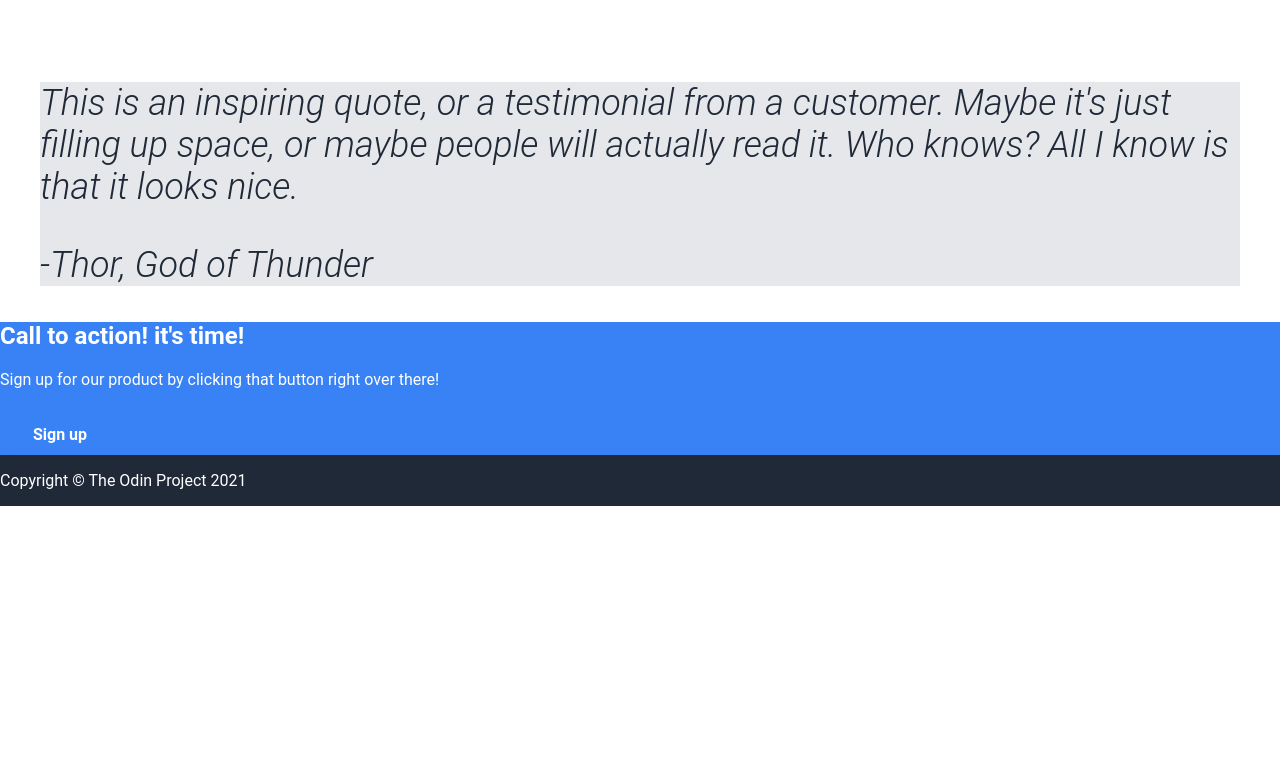
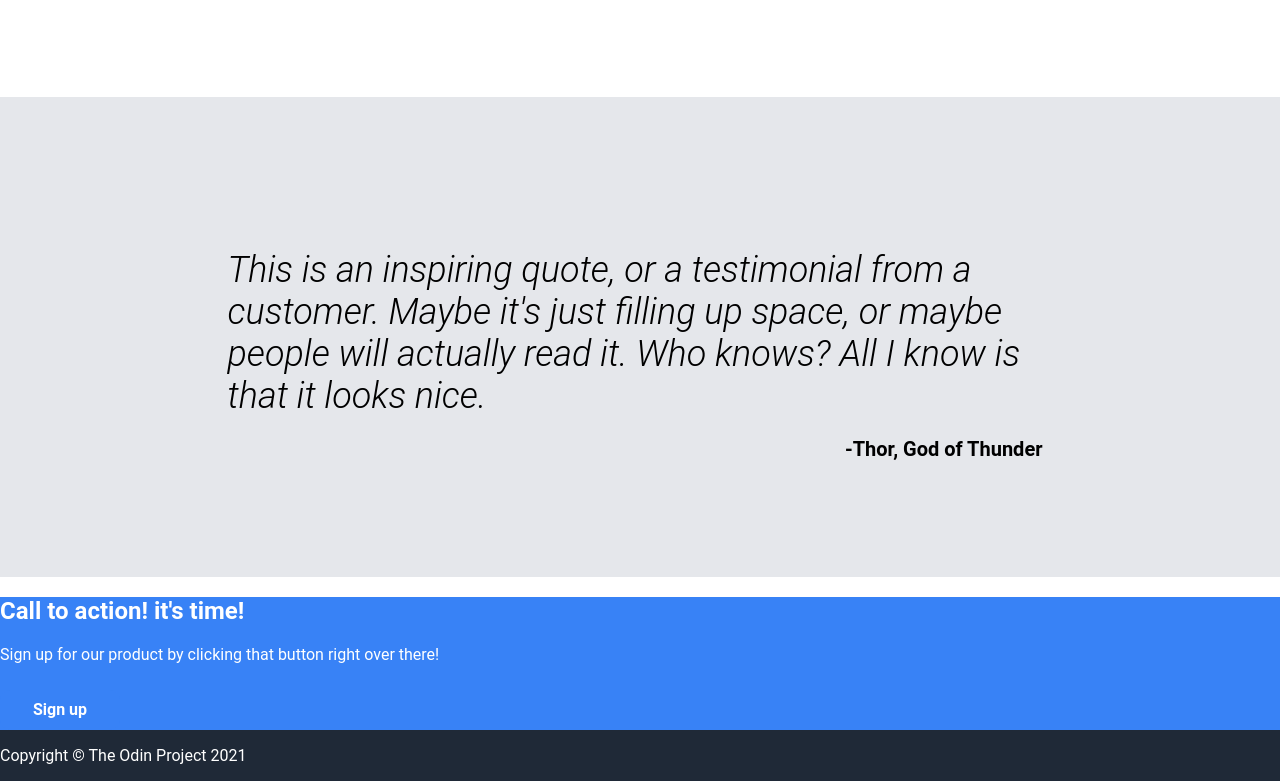
Before and after one commit to dhiaabrahim/Landing-Page, a plain HTML site: page index.html in a window 1280 px wide. Shown: the part 823-1604 px from the top of the page. Before the commit the page ends 1329 px from the top, so only its background shows below. Drawn offline with Linux system fonts and the light colour scheme.

Commit message:
Finish the quote section, and moved the properties releated to it from the top of the page to bottom

```diff
--- a/index.html
+++ b/index.html
@@ -54,9 +54,9 @@
             </div>
         </section>
 
-        <section class="quote">
-            <blockquote>
-                <p>This is an inspiring quote, or a testimonial from a customer. Maybe it's just filling up space, or maybe people will actually read it. Who knows? All I know is that it looks nice.</p>
+        <section class="quote-section">
+            <blockquote class="quote">
+                <p class="quote-paragraph">This is an inspiring quote, or a testimonial from a customer. Maybe it's just filling up space, or maybe people will actually read it. Who knows? All I know is that it looks nice.</p>
                 <footer class="speaker">-Thor, God of Thunder</footer>
             </blockquote>
         </section>
--- a/style.css
+++ b/style.css
@@ -6,11 +6,6 @@
 
 header, footer{
     background-color: #1F2937;
-}
-
-.speaker {
-    color: #1F2937;
-    background-color: #E5E7EB;
 }
 
 .hero-main{
@@ -59,14 +54,6 @@ button {
     font-weight: 900;
 }
 
-blockquote {
-    background-color: #E5E7EB;
-    font-size: 36px;
-    font-style: italic;
-    font-weight: 300;
-    color: #1F2937;
-}
-
 .copyright-text {
     color: white;
 }
@@ -82,7 +69,7 @@ a {
 }
 
 /*                                         FLEXBOX                                      */
-/* header */
+/* Header */
 body {
     margin: 0;
     display: flex;
@@ -114,8 +101,9 @@ footer {
 .hero {
     display: flex;
     padding: 24px;
-    padding-left: 100px;
+    padding-left: 45px;
     padding-bottom: 100px;
+    padding-top: 75px;
     justify-content: center;
     align-items: flex-end;
 }
@@ -166,3 +154,38 @@ figure {
 .content {
     max-width: 150px;
 }
+
+/* Quote */
+
+/* Center the entire quote block horizontally and gives padding.*/
+.quote-section {
+    background-color: #E5E7EB;
+    padding: 100px;
+    display: flex;
+    justify-content: center;
+}
+
+/* Restricts width and centers content inside.*/
+.quote {
+    max-width: 825px;
+    display: flex;
+    flex-direction: column;
+    align-items: center;
+}
+
+/* Centers the text and ensures clean spacing.*/
+.quote-paragraph {
+    font-size: 36px;
+    font-style: italic;
+    font-weight: 300;
+    margin-bottom: 20px;
+}
+
+/* Aligned to the right inside the quote block only.*/
+.speaker {
+    font-weight: 600;
+    font-size: 20px;
+    align-self: flex-end;
+    margin-right: 10px;
+    background-color: transparent;
+}
```
